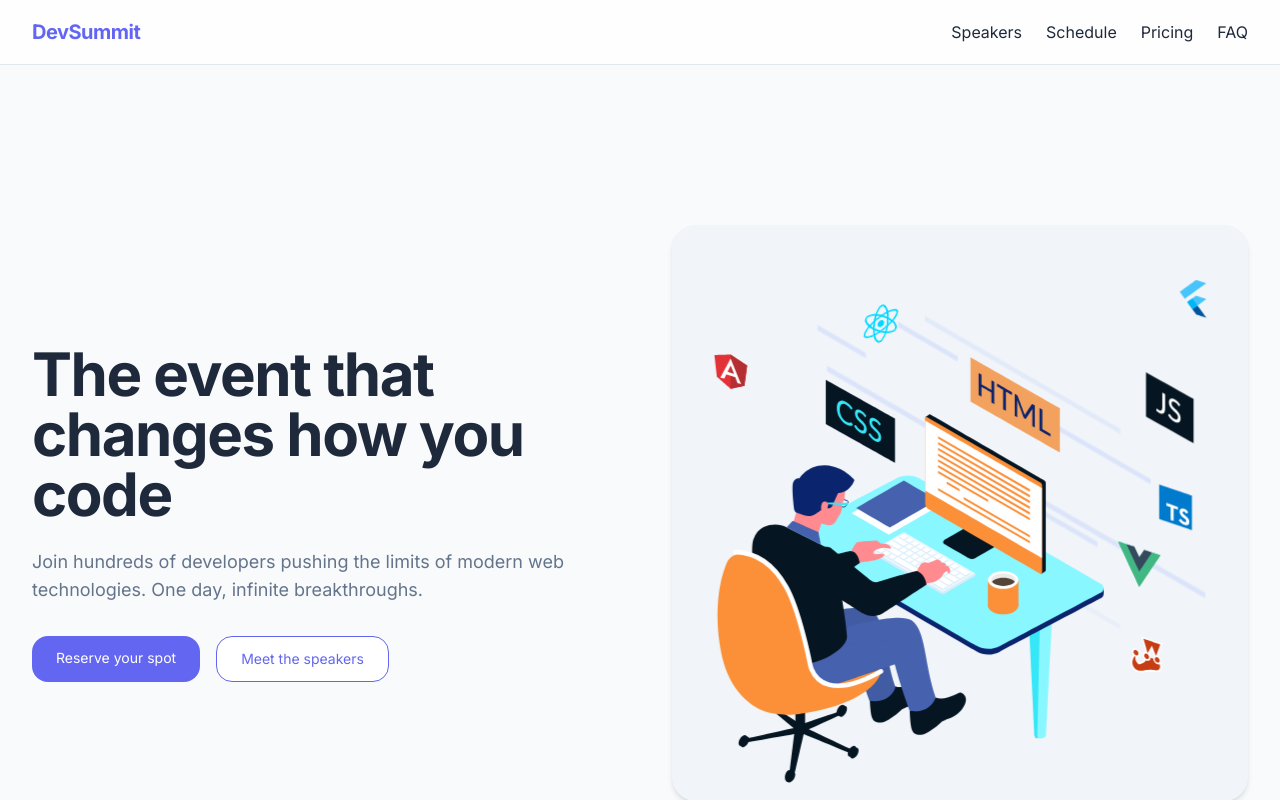
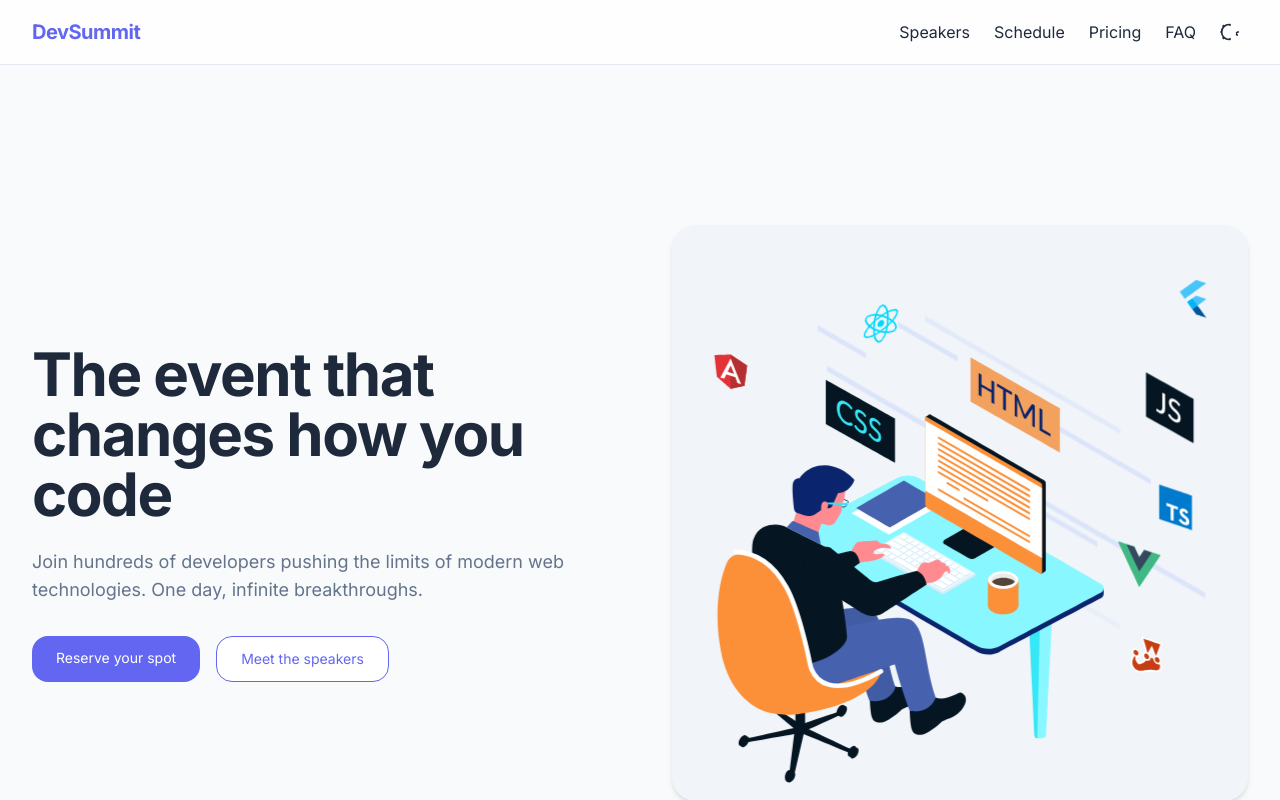
Before and after one commit to quim-romero/devsummit, a website: page index.html in a window 1280 px wide. Shown: the top 800 px of the page. Drawn offline with nearby package versions, Linux system fonts and the light colour scheme; files that its build step writes are made by us from their sources.

Commit message:
Add dark mode in navbar & fix bugs

```diff
--- a/index.html
+++ b/index.html
@@ -12,7 +12,6 @@
       property="og:description"
       content="The ultimate event for ambitious developers."
     />
-    <meta property="og:image" content="/assets/preview.png" />
     <meta name="theme-color" content="#6366f1" />
     <title>DevSummit 2025</title>
     <link rel="stylesheet" href="./dist/style.css" />
@@ -37,7 +36,9 @@
           <a href="#" class="text-xl font-bold tracking-tight text-primary"
             >DevSummit</a
           >
-          <!-- Placeholder for mobile nav toggle -->
+
+          <!-- Dark mode toggle + desktop nav -->
+          <div class="flex items-center space-x-4">
             <nav>
               <ul class="hidden md:flex items-center space-x-6">
                 <li>
@@ -60,6 +61,22 @@
                 </li>
               </ul>
             </nav>
+
+            <!-- Toggle dark mode button -->
+            <button
+              id="theme-toggle"
+              class="p-2 rounded-xl hover:bg-slate-100 dark:hover:bg-slate-800 transition"
+              aria-label="Toggle dark mode"
+            >
+              <svg
+                id="theme-icon"
+                class="w-5 h-5"
+                fill="none"
+                stroke="currentColor"
+                viewBox="0 0 24 24"
+              ></svg>
+            </button>
+          </div>
         </div>
       </div>
     </header>
--- a/js/scripts.js
+++ b/js/scripts.js
@@ -2,6 +2,7 @@
 document.addEventListener("DOMContentLoaded", () => {
   initHeroAnimation();
   initScrollReveal();
+  initThemeToggle();
 });
 
 function initHeroAnimation() {
@@ -42,3 +43,39 @@ function initScrollReveal() {
     cleanup: true,
   });
 }
+
+/**
+ * Toggle dark mode
+ */
+function initThemeToggle() {
+  const toggle = document.getElementById("theme-toggle");
+  const icon = document.getElementById("theme-icon");
+
+  const userPref = localStorage.getItem("theme");
+  const systemPref = window.matchMedia("(prefers-color-scheme: dark)").matches;
+  const isDark = userPref === "dark" || (!userPref && systemPref);
+
+  setTheme(isDark);
+
+  toggle.addEventListener("click", () => {
+    const dark = document.documentElement.classList.toggle("dark");
+    localStorage.setItem("theme", dark ? "dark" : "light");
+    updateIcon(dark);
+  });
+
+  function setTheme(dark) {
+    document.documentElement.classList.toggle("dark", dark);
+    updateIcon(dark);
+  }
+
+  function updateIcon(dark) {
+    icon.innerHTML = dark
+      ? `<path stroke-linecap="round" stroke-linejoin="round" stroke-width="2"
+         d="M21 12.79A9 9 0 1111.21 3a7 7 0 009.79 9.79z" />` // 🌙
+      : `<path stroke-linecap="round" stroke-linejoin="round" stroke-width="2"
+         d="M12 3v1m0 16v1m8.66-8.66l-.71.71M4.34 4.34l-.71.71
+            m16.97 10.6l-.71-.71M4.34 19.66l-.71-.71
+            M21 12h1M2 12H1
+            m10-9a9 9 0 000 18" />`; // ☀️
+  }
+}
```
Lines whose indentation alone changed are shown as unchanged.
